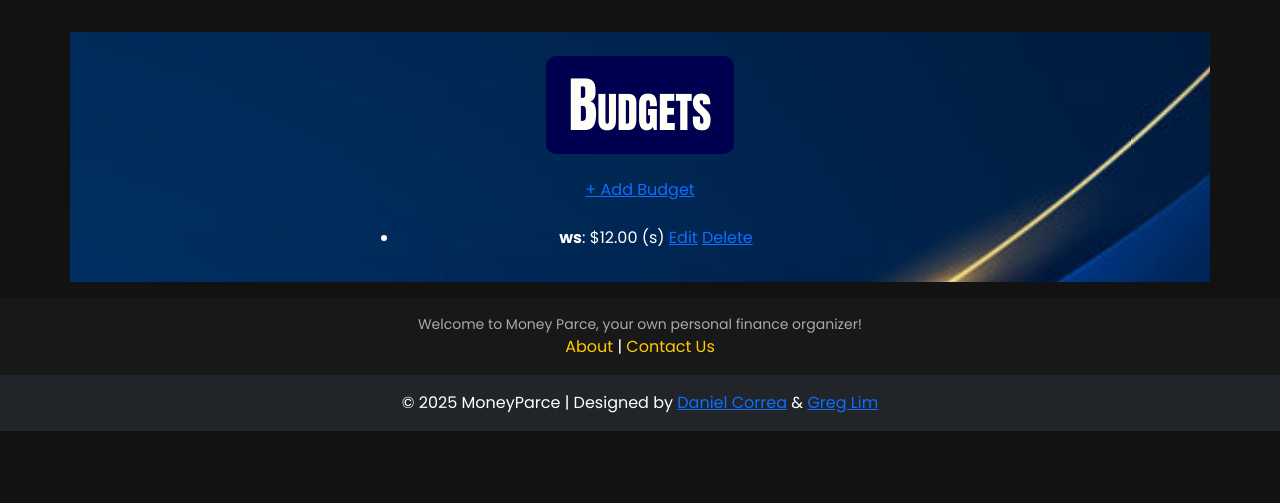
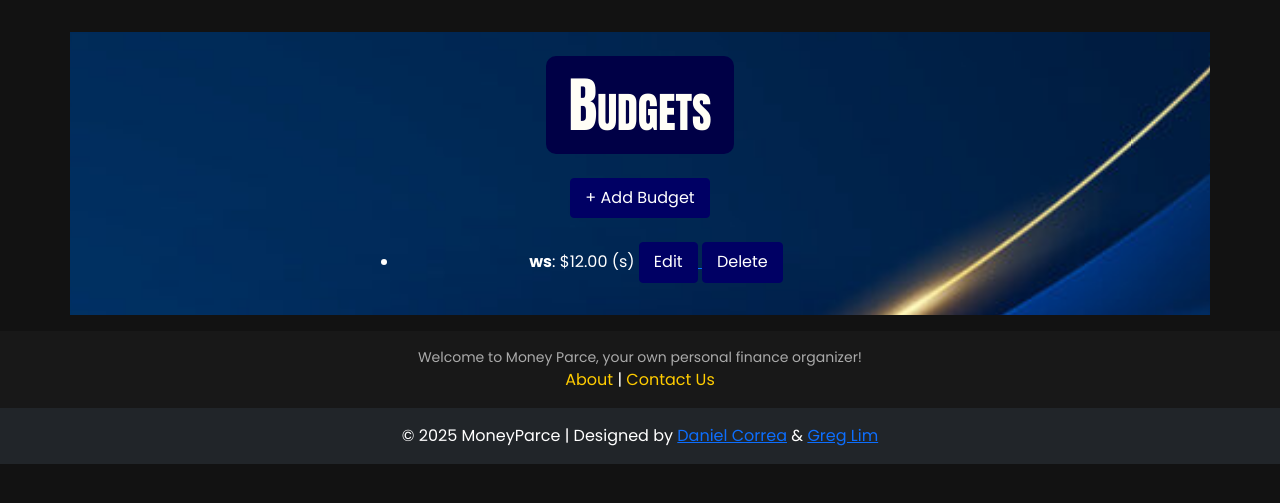
Before and after one commit to keself/moneyparce, a Django app: page /budgets/ in a window 1280 px wide. Shown: the part 92-595 px from the top of the page. Run offline with Django 5.2, Linux system fonts and the light colour scheme; data comes from the database, SQL or seed files in the repository; both versions use the stored data as it was after the commit; some libraries are stand-ins or nearby versions.

Commit message:
CSS/HTML changes
Turned the links on the budget and transaction HTML pages into buttons, and created a nicer looking button to match with the page's theme.

```diff
--- a/moneyparce/budgets/templates/budgets/budget_form.html
+++ b/moneyparce/budgets/templates/budgets/budget_form.html
@@ -12,7 +12,11 @@
           {{ form.as_p }}
           <button type="submit">{{ action }}</button>
         </form>
-        <a href="{% url 'budget_list' %}">Back to list</a>
+        <a href="{% url 'budget_list' %}">
+          <button>
+            Back to list
+          </button>
+        </a>
       </div>
     </div>
   </div>
--- a/moneyparce/budgets/templates/budgets/budget_list.html
+++ b/moneyparce/budgets/templates/budgets/budget_list.html
@@ -8,14 +8,26 @@
         <h2>Budgets</h2>
         <br>
         <br>
-        <a href="{% url 'create_budget' %}">+ Add Budget</a>
+        <a href="{% url 'create_budget' %}">
+          <button class="button-26" role="button">
+            + Add Budget
+          </button>
+        </a>
         <ul>
           <br>
           {% for budget in budgets %}
             <li>
               <strong>{{ budget.name }}</strong>: ${{ budget.amount }} ({{ budget.category }})
-              <a href="{% url 'edit_budget' budget.id %}">Edit</a>
-              <a href="{% url 'delete_budget' budget.id %}">Delete</a>
+              <a href="{% url 'edit_budget' budget.id %}" >
+                <button class="button-26" role="button">
+                  Edit
+                </button>
+              </a>
+              <a href="{% url 'delete_budget' budget.id %}">
+                <button class="button-26" role="button">
+                  Delete
+                </button>
+              </a>
             </li>
           {% empty %}
             <li>No budgets found.</li>
--- a/moneyparce/moneyparce/static/css/style.css
+++ b/moneyparce/moneyparce/static/css/style.css
@@ -17,10 +17,10 @@ body {
   h2 {
     text-align: center;
     margin: auto;
-    border: 3px solid rgb(0, 0, 81);
+    border: 3px solid rgb(0, 0, 70);
     border-radius: 10px;
     padding: 10px 20px;
-    background-color: rgb(0, 0, 81);
+    background-color: rgb(0, 0, 70);
 
     font-size: 60px;
     font-family: "Impact", fantasy;
@@ -52,6 +52,47 @@ body {
 
   .navbar a.nav-link:hover {
     color: #ffffff !important;
+  }
+
+  .button-26 {
+    appearance: button;
+    background-color: rgb(0, 0, 100);
+    border: 1px solid rgb(0, 0, 100);
+    border-radius: 4px;
+    box-sizing: border-box;
+    color: #FFFFFF;
+    cursor: pointer;
+    font-family: "Poppins", sans-serif;
+    font-size: 16px;
+    line-height: 1.15;
+    overflow: visible;
+    padding: 10px 14px;
+    position: relative;
+    text-align: center;
+    text-transform: none;
+    transition: all 80ms ease-in-out;
+    user-select: none;
+    -webkit-user-select: none;
+    touch-action: manipulation;
+    width: fit-content;
+  }
+
+  .button-26:disabled {
+    opacity: .5;
+  }
+
+  .button-26:focus {
+    outline: 0;
+  }
+
+  .button-26:hover {
+    background-color: rgb(0, 0, 170);
+    border-color: rgb(0, 0, 170);
+  }
+
+  .button-26:active {
+    background-color: rgb(0, 0, 120);
+    border-color: rgb(0, 0, 120);
   }
 
   /* Footer */
--- a/moneyparce/transactions/templates/transactions/transactions.html
+++ b/moneyparce/transactions/templates/transactions/transactions.html
@@ -22,7 +22,8 @@
                 <br>
                 {% csrf_token %}
                 {{ form.as_p }}
-                <button type="submit">Submit</button>
+                <br>
+                <button class="button-26" type="submit">Submit</button>
             </form>
         </div>
     </div>
```
Also changed, not shown: moneyparce/budgets/templates/budgets/budget_confirm_delete.html (+8 -2 lines), moneyparce/db.sqlite3.
